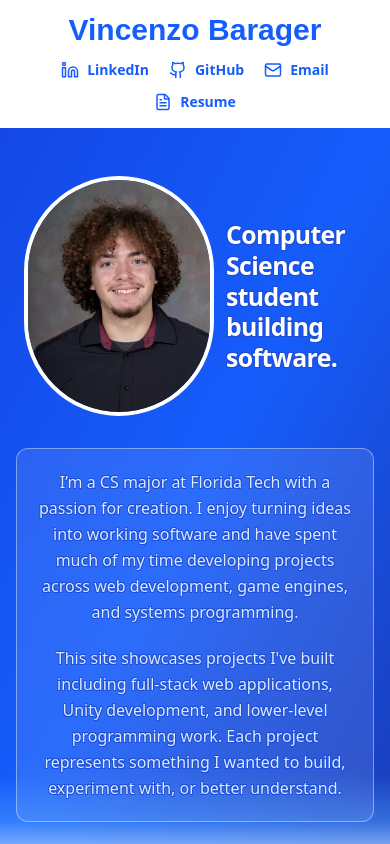
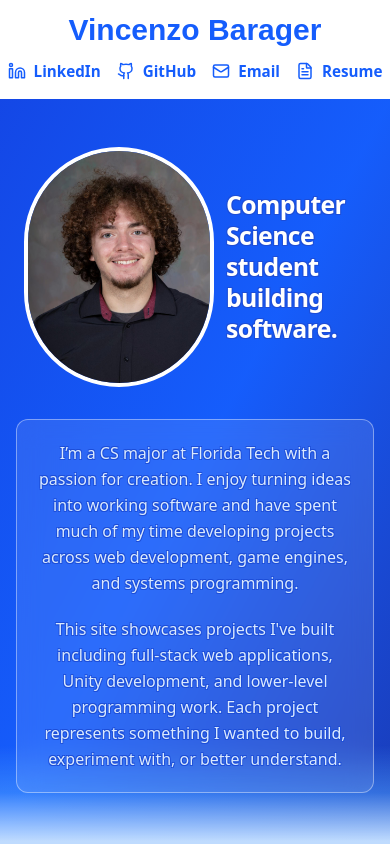
Before and after one commit to Dvizee/Vincenzo-portfolio, a Next.js app: page / in a window 390 px wide. Shown: the top 844 px of the page. Built offline with nearby package versions, Linux system fonts and the light colour scheme; a web font is replaced by a local one.

Commit message:
Update navbar for mobile

```diff
--- a/src/app/page.tsx
+++ b/src/app/page.tsx
@@ -24,7 +24,7 @@ export default function Home() {
             Vincenzo Barager
           </div>
 
-          <nav className="flex flex-wrap items-center justify-center gap-1 font-semibold sm:justify-end">
+          <nav className="flex flex-nowrap items-center justify-center gap-1 font-semibold sm:flex-wrap sm:justify-end">
             <TopLink href="https://www.linkedin.com/in/vincenzo-barager/">
               <Linkedin size={18} className="inline mr-1" />
               LinkedIn
@@ -51,7 +51,7 @@ export default function Home() {
       <div className="mx-auto max-w-6xl px-6 py-0 space-y-0">
         {/* Hero */}
         <section className="relative left-1/2 right-1/2 -ml-[50vw] -mr-[50vw] w-screen overflow-visible bg-gradient-to-br from-blue-700 via-blue-600 to-blue-800">
-          {/* Waves - desktop/tablet only */}
+          {/* Waves */}
           <div className="absolute inset-0 z-0 hidden pointer-events-none sm:block">
             <svg
               className="absolute bottom-[-40px] w-full"
@@ -120,7 +120,6 @@ export default function Home() {
 
           <div className="relative z-30 mx-auto max-w-6xl px-4 py-12 md:px-6 md:py-20">
             <header className="flex flex-col items-center gap-8 md:flex-row md:items-start md:gap-10">
-              {/* Mobile: image + title side by side */}
               <div className="flex w-full items-center justify-center gap-3 md:contents">
                 <Image
                   src="/images/Vincenzo.png"
@@ -143,7 +142,6 @@ export default function Home() {
               </div>
 
               <div className="space-y-8 text-center md:pt-6 md:text-left">
-                {/* Desktop title only */}
                 <h1
                   className="hidden text-3xl font-semibold tracking-tight text-white sm:text-4xl md:block"
                   style={{
@@ -523,7 +521,7 @@ function TopLink({
       href={href}
       target={isExternal ? "_blank" : undefined}
       rel={isExternal ? "noreferrer" : undefined}
-      className="flex items-center gap-1 rounded-md px-2 py-1 text-sm text-blue-600 hover:bg-blue-50 hover:text-blue-800 sm:px-3 sm:py-1.5 sm:text-lg"
+      className="flex items-center gap-1 rounded-md px-1.5 py-1 text-[0.95rem] text-blue-600 hover:bg-blue-50 hover:text-blue-800 sm:px-3 sm:py-1.5 sm:text-lg"
     >
       {children}
     </a>
```
